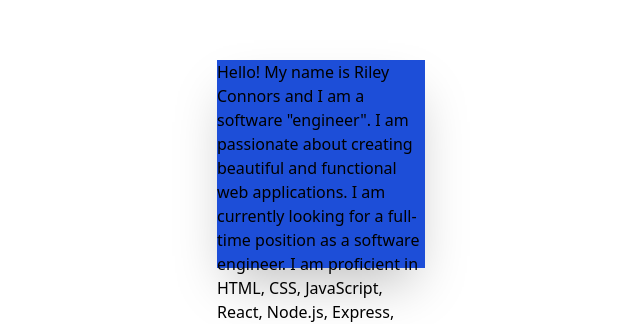
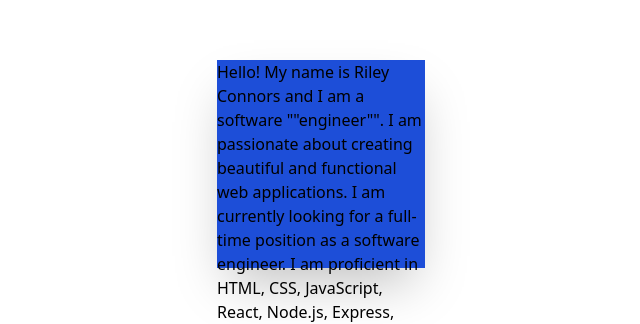
Before and after one commit to rilesc555/rilesc555.github.io, a website: page index.html in a window 1280 px wide. Shown: the part 236-560 px from the top of the page, 319-959 px from the left. Drawn offline with Linux system fonts and the light colour scheme.

Commit message:
trying again

```diff
--- a/index.html
+++ b/index.html
@@ -10,7 +10,7 @@
 
 <body class="min-h-screen grid place-content-center bg-gradient-">
   <div class="bg-blue-700 h-52 w-52 shadow-2xl">
-  Hello! My name is Riley Connors and I am a software "engineer". I am passionate about creating beautiful and functional web applications. I am currently looking for a full-time position as a software engineer. I am proficient in HTML, CSS, JavaScript, React, Node.js, Express, and MongoDB. I am also familiar with Python, Java, and C++. I am a quick learner and I am always looking to expand my skill set. I am a team player and I am always looking to collaborate with others. I am excited to work with you and help you bring your ideas to life. Please feel free to reach out to me at
+  Hello! My name is Riley Connors and I am a software ""engineer"". I am passionate about creating beautiful and functional web applications. I am currently looking for a full-time position as a software engineer. I am proficient in HTML, CSS, JavaScript, React, Node.js, Express, and MongoDB. I am also familiar with Python, Java, and C++. I am a quick learner and I am always looking to expand my skill set. I am a team player and I am always looking to collaborate with others. I am excited to work with you and help you bring your ideas to life. Please feel free to reach out to me at
   </div>
 </body>
 </html>
```
